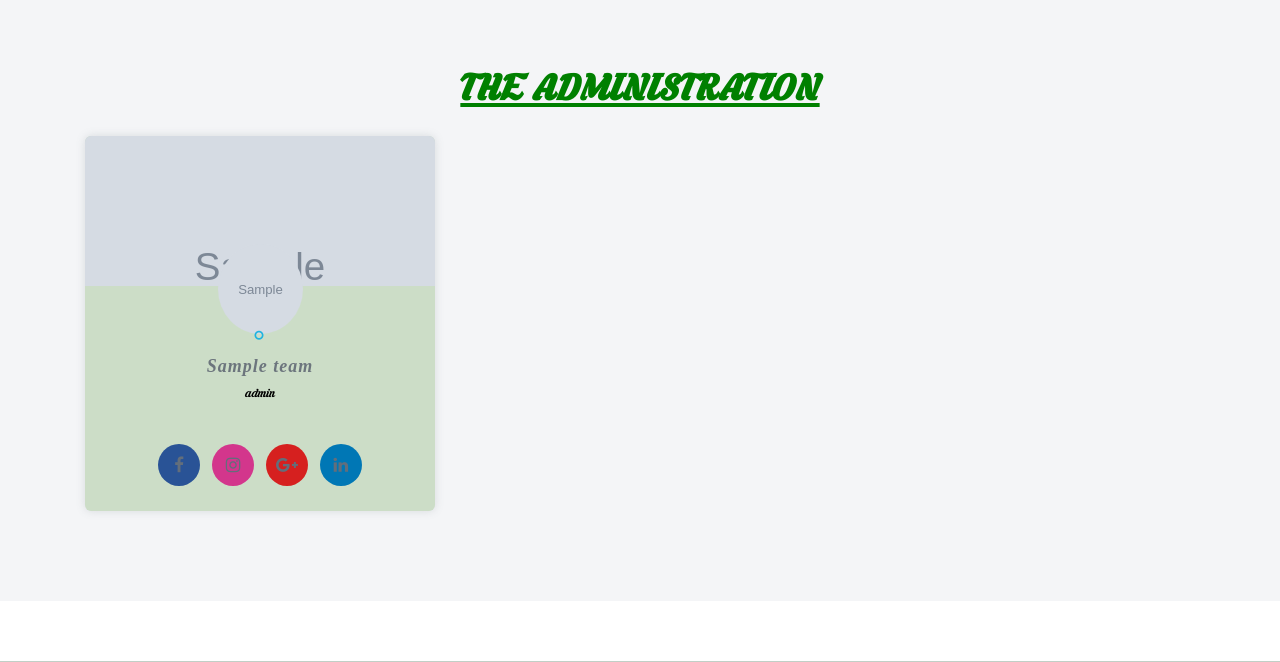
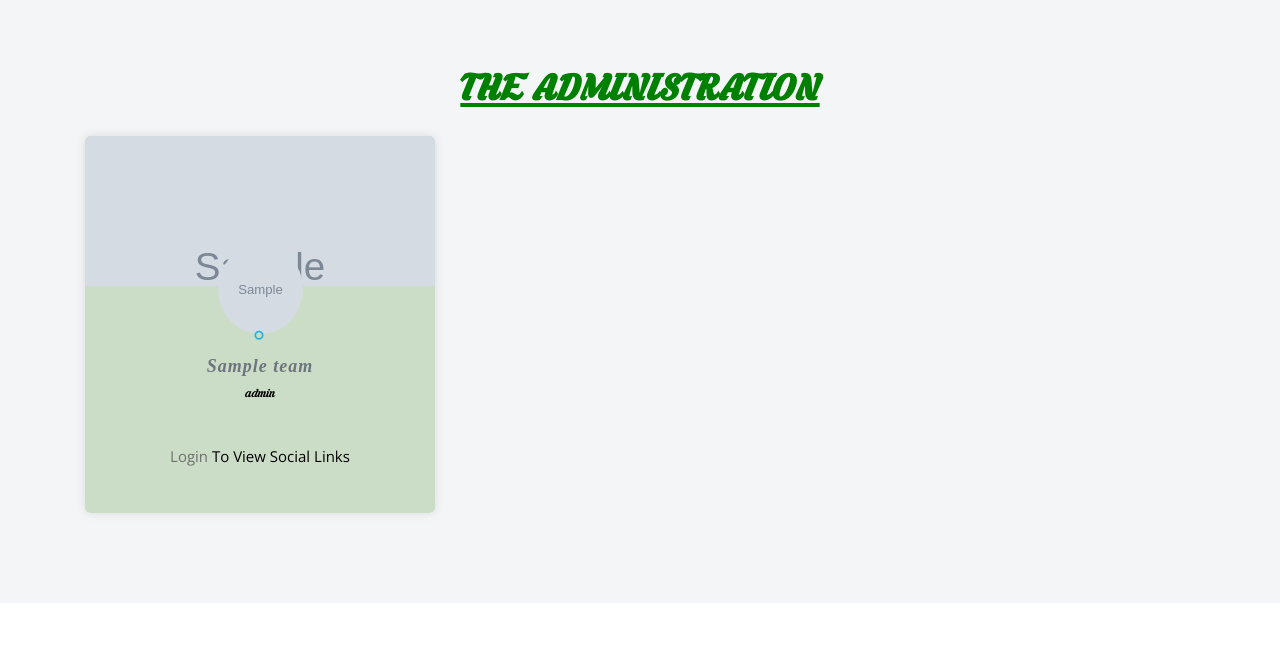
Before and after one commit to Brian10257/NJN-Homes, a Django app: page /carriers/carriers in a window 1280 px wide. Shown: the part 1440-2102 px from the top of the page. Run offline with Django 3.2, Linux system fonts and the light colour scheme; tables that the repository leaves empty hold one stand-in row (values such as "Sample post"); grey boxes marked "Sample" are stand-in pictures; some libraries are stand-ins or nearby versions; some web fonts are replaced.

Commit message:
social_links_fixed

```diff
--- a/templates/carriers/carriers.html
+++ b/templates/carriers/carriers.html
@@ -138,25 +138,29 @@
                         </div>
                         <div class="user-social-profile">
                             <ul>
+                            {% if user.is_authenticated %}
                                 {% if team.facebook %}
-                                <li><a href="{{team.facebook}}"><i class="fa fa-facebook" style="background: #295396;"></i></a></li>
+                                <li><a {% if user.is_authenticated %} href="{{team.facebook}}"{% endif %}><i class="fa fa-facebook" style="background: #295396;"></i></a></li>
                                 {% endif %}
 
-                                {% if team.teitter %}
-                                <li><a href=" {{team.twitter}} "><i class="fa fa-twitter" style="background: #1da0f2;"></i></a></li>
+                                {% if team.twitter %}
+                                <li><a {% if user.is_authenticated %} href=" {{team.twitter}} " {% endif %}><i class="fa fa-twitter" style="background: #1da0f2;"></i></a></li>
                                 {% endif %}
 
                                 {% if team.instagram %}
-                                <li><a href=" {{team.instagram}} "><i class="fa fa-instagram" style="background: #d3368c;"></i></a></li>
+                                <li><a {% if user.is_authenticated %} href=" {{team.instagram}} " {% endif %}><i class="fa fa-instagram" style="background: #d3368c;"></i></a></li>
                                 {% endif %}
 
                                 {% if team.google_plus %}
-                                <li><a href="{{team.google_plus}}"><i class="fa fa-google-plus" style="background: #d6201f;"></i></a></li>
+                                <li><a {% if user.is_authenticated %} href="{{team.google_plus}}" {% endif %}><i class="fa fa-google-plus" style="background: #d6201f;"></i></a></li>
                                 {% endif %}
 
                                 {% if team.linkedin %}
-                                <li><a href="{{team.linkedin}}"><i class="fa fa-linkedin" style="background: #0077b5;"></i></a></li>
+                                <li><a {% if user.is_authenticated %} href="{{team.linkedin}}" {% endif %}><i class="fa fa-linkedin" style="background: #0077b5;"></i></a></li>
                                 {% endif %}
+                            {% else %}
+                            <p><a href="{% url 'login' %}">Login</a> To View Social Links</p>
+                            {% endif %}
                             </ul>
                         </div>
                     </div>
```
